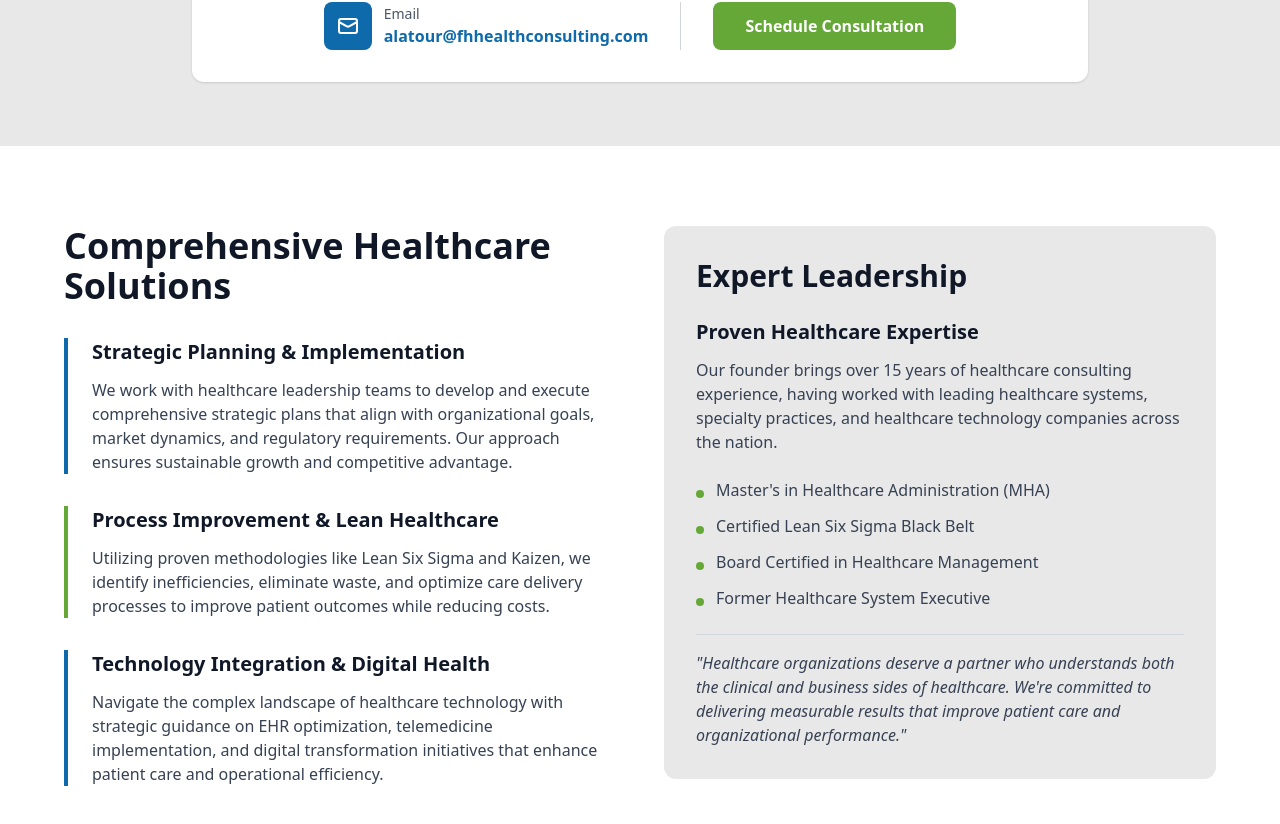
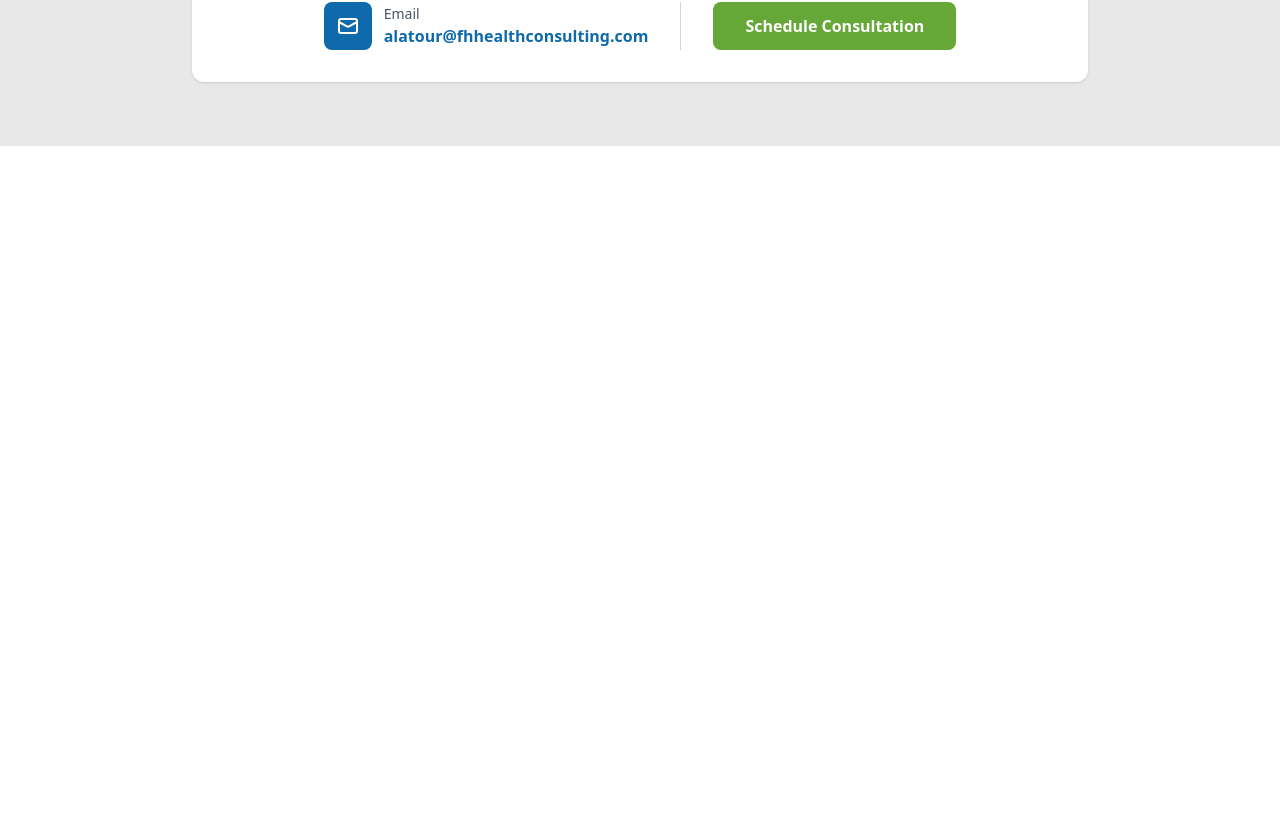
Before and after one commit to alexmillican/andrea-consulting, a Next.js app: page / in a window 1280 px wide. Shown: the part 1771-2595 px from the top of the page. After the commit the page ends 1917 px from the top, so only its background shows below. Built offline with nearby package versions, Linux system fonts and the light colour scheme.

Commit message:
remove expanded details section

```diff
--- a/src/app/page.tsx
+++ b/src/app/page.tsx
@@ -184,86 +184,6 @@ export default function Home() {
           </div>
         </div>
       </section>
-
-      {/* Detailed Services & Founder Credentials */}
-      <section className="py-20 bg-white">
-        <div className="container mx-auto px-4">
-          <div className="max-w-6xl mx-auto">
-            <div className="grid lg:grid-cols-2 gap-12 items-start">
-              {/* Detailed Services */}
-              <div>
-                <h2 className="text-3xl md:text-4xl font-bold text-gray-900 mb-8">
-                  Comprehensive Healthcare Solutions
-                </h2>
-
-                <div className="space-y-8">
-                  <div className="border-l-4 border-[#0E6AAB] pl-6">
-                    <h3 className="text-xl font-semibold text-gray-900 mb-3">Strategic Planning & Implementation</h3>
-                    <p className="text-gray-700">
-                      We work with healthcare leadership teams to develop and execute comprehensive strategic plans that align with organizational goals, market dynamics, and regulatory requirements. Our approach ensures sustainable growth and competitive advantage.
-                    </p>
-                  </div>
-
-                  <div className="border-l-4 border-[#65A837] pl-6">
-                    <h3 className="text-xl font-semibold text-gray-900 mb-3">Process Improvement & Lean Healthcare</h3>
-                    <p className="text-gray-700">
-                      Utilizing proven methodologies like Lean Six Sigma and Kaizen, we identify inefficiencies, eliminate waste, and optimize care delivery processes to improve patient outcomes while reducing costs.
-                    </p>
-                  </div>
-
-                  <div className="border-l-4 border-[#0E6AAB] pl-6">
-                    <h3 className="text-xl font-semibold text-gray-900 mb-3">Technology Integration & Digital Health</h3>
-                    <p className="text-gray-700">
-                      Navigate the complex landscape of healthcare technology with strategic guidance on EHR optimization, telemedicine implementation, and digital transformation initiatives that enhance patient care and operational efficiency.
-                    </p>
-                  </div>
-                </div>
-              </div>
-
-              {/* Founder Credentials */}
-              <div className="bg-[#E8E8E8] rounded-xl p-8">
-                <h2 className="text-2xl md:text-3xl font-bold text-gray-900 mb-6">
-                  Expert Leadership
-                </h2>
-
-                <div className="space-y-6">
-                  <div>
-                    <h3 className="text-xl font-semibold text-gray-900 mb-3">Proven Healthcare Expertise</h3>
-                    <p className="text-gray-700 mb-4">
-                      Our founder brings over 15 years of healthcare consulting experience, having worked with leading healthcare systems, specialty practices, and healthcare technology companies across the nation.
-                    </p>
-                  </div>
-
-                  <div className="space-y-3">
-                    <div className="flex items-center space-x-3">
-                      <div className="w-2 h-2 bg-[#65A837] rounded-full mt-2"></div>
-                      <p className="text-gray-700">Master's in Healthcare Administration (MHA)</p>
-                    </div>
-                    <div className="flex items-center space-x-3">
-                      <div className="w-2 h-2 bg-[#65A837] rounded-full mt-2"></div>
-                      <p className="text-gray-700">Certified Lean Six Sigma Black Belt</p>
-                    </div>
-                    <div className="flex items-center space-x-3">
-                      <div className="w-2 h-2 bg-[#65A837] rounded-full mt-2"></div>
-                      <p className="text-gray-700">Board Certified in Healthcare Management</p>
-                    </div>
-                    <div className="flex items-center space-x-3">
-                      <div className="w-2 h-2 bg-[#65A837] rounded-full mt-2"></div>
-                      <p className="text-gray-700">Former Healthcare System Executive</p>
-                    </div>
-                  </div>
-
-                  <div className="pt-4 border-t border-gray-300">
-                    <p className="text-gray-700 italic">
-                      "Healthcare organizations deserve a partner who understands both the clinical and business sides of healthcare. We're committed to delivering measurable results that improve patient care and organizational performance."
-                    </p>
-                  </div>
-                </div>
-              </div>
-            </div>
-          </div>
-        </div>
-      </section>
     </div>
   );
 }
```
